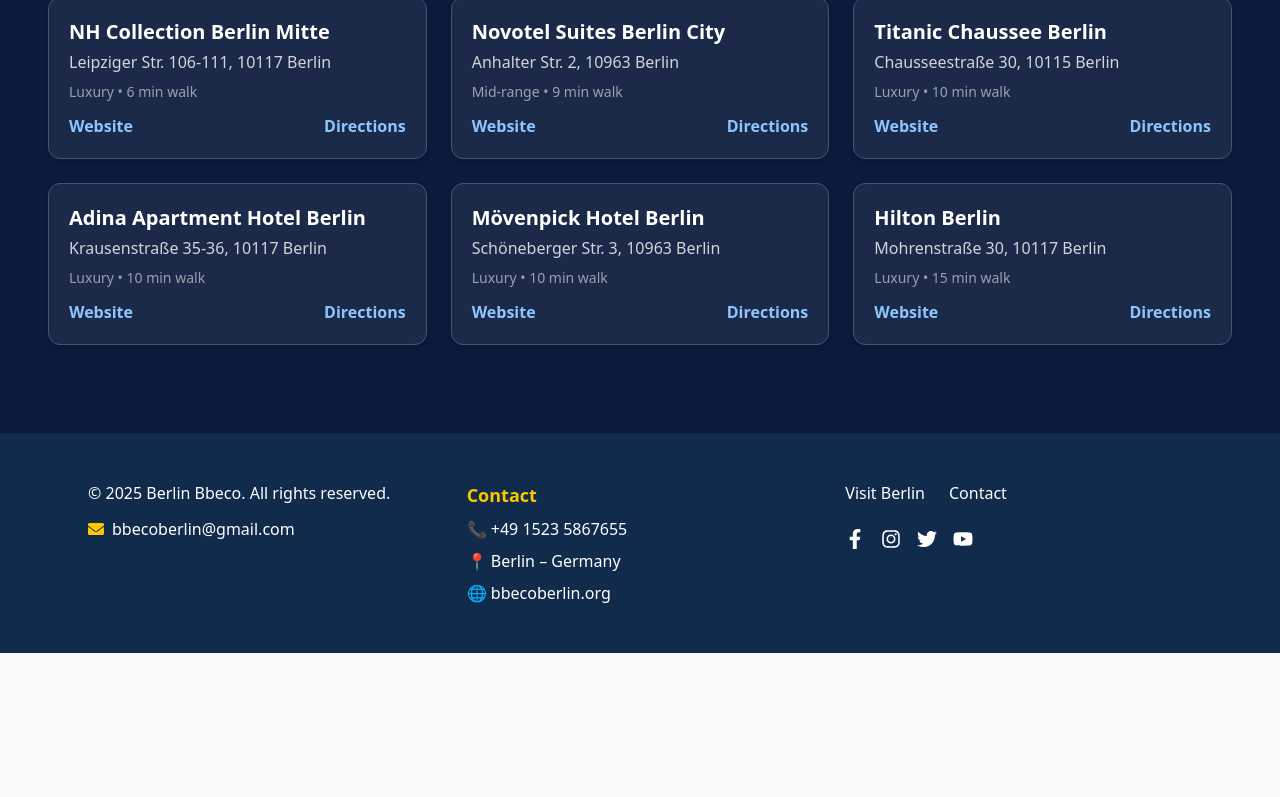
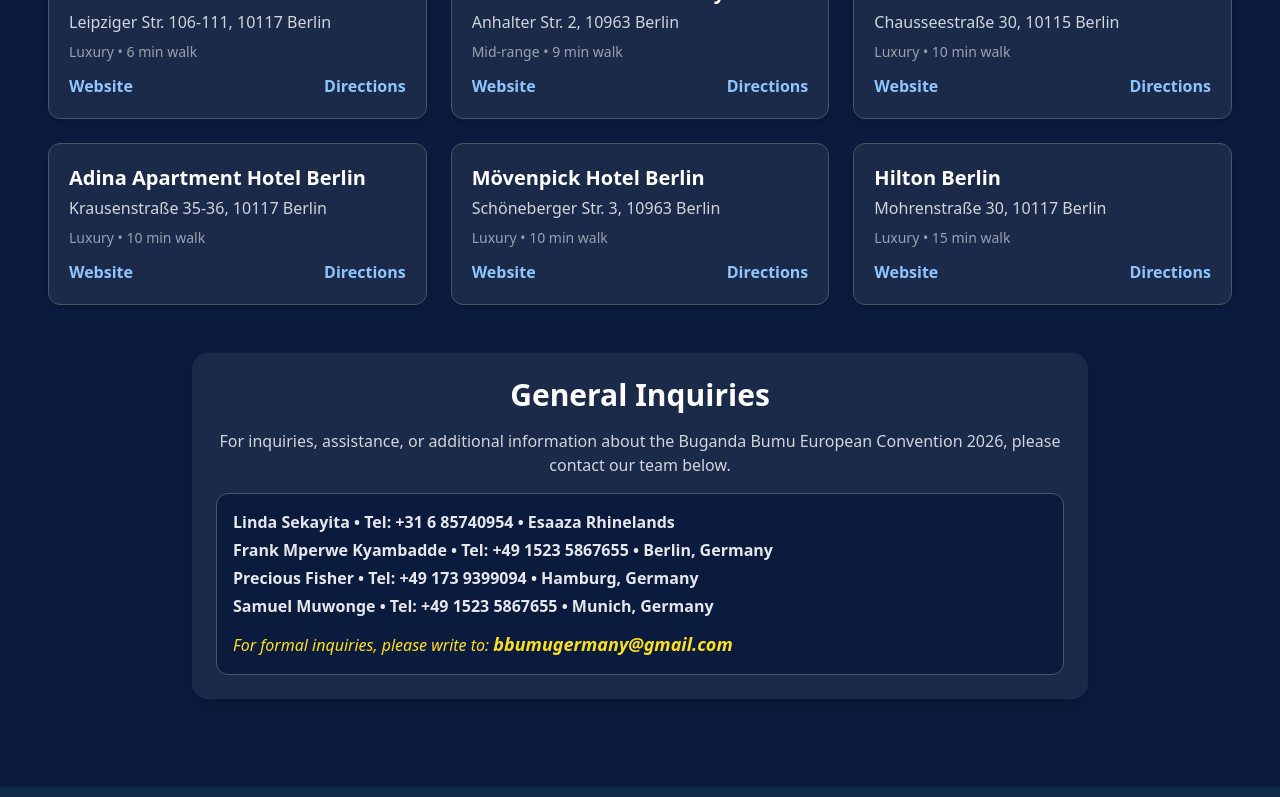
Before and after one commit to mperwe/bug-form_frontend, a React (Vite) app: page / in a window 1280 px wide. Shown: the part 2000-2797 px from the top of the page. Before the commit the page ends 2653 px from the top, so only its background shows below. Built offline with nearby package versions, Linux system fonts and the light colour scheme; the HTML template or start-up script is replaced by a standard one.

Commit message:
update Home pages 2

```diff
--- a/index.html
+++ b/index.html
@@ -4,7 +4,7 @@
     <meta charset="UTF-8" />
     <link rel="icon" type="image/svg+xml" href="/buganda.png" />
     <meta name="viewport" content="width=device-width, initial-scale=1.0" />
-    <title>BBECO</title>
+    <title>BBECO-BERLIN 2026</title>
   </head>
   <body>
     <div id="root"></div>
--- a/src/pages/Home.jsx
+++ b/src/pages/Home.jsx
@@ -26,12 +26,8 @@
       }
 
       const days = Math.floor(distance / (1000 * 60 * 60 * 24));
-      const hours = Math.floor(
-        (distance % (1000 * 60 * 60 * 24)) / (1000 * 60 * 60)
-      );
-      const minutes = Math.floor(
-        (distance % (1000 * 60 * 60)) / (1000 * 60)
-      );
+      const hours = Math.floor((distance % (1000 * 60 * 60 * 24)) / (1000 * 60 * 60));
+      const minutes = Math.floor((distance % (1000 * 60 * 60)) / (1000 * 60));
       const seconds = Math.floor((distance % (1000 * 60)) / 1000);
 
       setTimeLeft({ days, hours, minutes, seconds });
@@ -72,8 +68,7 @@
       name: "Select Hotel Berlin Checkpoint Charlie",
       address: "Hedemannstraße 11-12, 10969 Berlin",
       url: "https://www.select-hotels.com/en/hotel/select-hotel-berlin-checkpoint-charlie/",
-      directions:
-        "https://www.google.com/maps/dir//Select+Hotel+Berlin+Checkpoint+Charlie/",
+      directions: "https://www.google.com/maps/dir//Select+Hotel+Berlin+Checkpoint+Charlie/",
       type: "Mid-range",
       distance: "4 min walk",
     },
@@ -81,8 +76,7 @@
       name: "Hotel Gat Point Charlie",
       address: "Mauerstraße 81–82, 10117 Berlin",
       url: "https://www.hotelgatpointcharlie.com/",
-      directions:
-        "https://www.google.com/maps/dir//Hotel+Gat+Point+Charlie/",
+      directions: "https://www.google.com/maps/dir//Hotel+Gat+Point+Charlie/",
       type: "Mid-range",
       distance: "5 min walk",
     },
@@ -90,8 +84,7 @@
       name: "NH Collection Berlin Mitte",
       address: "Leipziger Str. 106-111, 10117 Berlin",
       url: "https://www.nh-hotels.com/hotel/nh-collection-berlin-mitte-checkpoint-charlie",
-      directions:
-        "https://www.google.com/maps/dir//NH+Collection+Berlin+Mitte/",
+      directions: "https://www.google.com/maps/dir//NH+Collection+Berlin+Mitte/",
       type: "Luxury",
       distance: "6 min walk",
     },
@@ -99,8 +92,7 @@
       name: "Novotel Suites Berlin City",
       address: "Anhalter Str. 2, 10963 Berlin",
       url: "https://all.accor.com/hotel/3745/index.en.shtml",
-      directions:
-        "https://www.google.com/maps/dir//Novotel+Suites+Berlin+City+Potsdamer+Platz/",
+      directions: "https://www.google.com/maps/dir//Novotel+Suites+Berlin+City+Potsdamer+Platz/",
       type: "Mid-range",
       distance: "9 min walk",
     },
@@ -108,8 +100,7 @@
       name: "Titanic Chaussee Berlin",
       address: "Chausseestraße 30, 10115 Berlin",
       url: "https://www.titanic.com.tr/titanic-chaussee-berlin",
-      directions:
-        "https://www.google.com/maps/dir//Titanic+Chaussee+Berlin/",
+      directions: "https://www.google.com/maps/dir//Titanic+Chaussee+Berlin/",
       type: "Luxury",
       distance: "10 min walk",
     },
@@ -117,8 +108,7 @@
       name: "Adina Apartment Hotel Berlin",
       address: "Krausenstraße 35-36, 10117 Berlin",
       url: "https://www.adinahotels.com/de/apartments/berlin-checkpoint-charlie/",
-      directions:
-        "https://www.google.com/maps/dir//Adina+Apartment+Hotel+Berlin/",
+      directions: "https://www.google.com/maps/dir//Adina+Apartment+Hotel+Berlin/",
       type: "Luxury",
       distance: "10 min walk",
     },
@@ -126,8 +116,7 @@
       name: "Mövenpick Hotel Berlin",
       address: "Schöneberger Str. 3, 10963 Berlin",
       url: "https://www.movenpick.com/",
-      directions:
-        "https://www.google.com/maps/dir//Mövenpick+Hotel+Berlin/",
+      directions: "https://www.google.com/maps/dir//Mövenpick+Hotel+Berlin/",
       type: "Luxury",
       distance: "10 min walk",
     },
@@ -177,8 +166,7 @@
       name: "Heart of Gold Hostel Berlin",
       address: "Berlin Mitte",
       url: "https://www.heartofgold-hostel.de/",
-      directions:
-        "https://www.google.com/maps/dir//Heart+of+Gold+Hostel+Berlin/",
+      directions: "https://www.google.com/maps/dir//Heart+of+Gold+Hostel+Berlin/",
       type: "Budget",
       distance: "8 min walk",
     },
@@ -186,8 +174,7 @@
       name: "Metropol Hostel Berlin",
       address: "Berlin Kreuzberg",
       url: "https://www.momondo.com/hotels/berlin/Metropol-Hostel-Berlin.mhd349548.ksp",
-      directions:
-        "https://www.google.com/maps/dir//Metropol+Hostel+Berlin/",
+      directions: "https://www.google.com/maps/dir//Metropol+Hostel+Berlin/",
       type: "Budget",
       distance: "10 min walk",
     },
@@ -195,8 +182,7 @@
       name: "Ballhaus Berlin Hostel",
       address: "Chausseestraße 102, Berlin",
       url: "https://www.ballist-haus-berlin-hostel.de/",
-      directions:
-        "https://www.google.com/maps/dir//Ballhaus+Berlin+Hostel/",
+      directions: "https://www.google.com/maps/dir//Ballhaus+Berlin+Hostel/",
       type: "Budget",
       distance: "11 min walk",
     },
@@ -204,8 +190,7 @@
       name: "Acama Hotel & Hostel Kreuzberg",
       address: "Tempelhofer Ufer 8/9, 10963 Berlin",
       url: "https://www.booking.com/hotel/de/acama-hotel-hostel-kreuzberg.html",
-      directions:
-        "https://www.google.com/maps/dir//acama+Hotel+%26+Hostel+Kreuzberg/",
+      directions: "https://www.google.com/maps/dir//acama+Hotel+%26+Hostel+Kreuzberg/",
       type: "Budget",
       distance: "12 min walk",
     },
@@ -213,8 +198,7 @@
       name: "36 Rooms Hostel Berlin Kreuzberg",
       address: "Spreewaldplatz 8, 10999 Berlin",
       url: "https://www.booking.com/hotel/de/36-rooms-berlin-kreuzberg.html",
-      directions:
-        "https://www.google.com/maps/dir//36+Rooms+Hostel+Berlin/",
+      directions: "https://www.google.com/maps/dir//36+Rooms+Hostel+Berlin/",
       type: "Budget",
       distance: "15 min walk",
     },
@@ -337,8 +321,6 @@
               ))}
             </ul>
 
-
-            {/* Registration Button */}
             <div className="text-center mt-6">
               <a
                 href="https://forms.gle/PaD39jWRFeZJFxFLA"
@@ -350,7 +332,6 @@
               </a>
             </div>
 
-            {/* DISCLAIMER ADDED HERE — NOTHING REMOVED ABOVE */}
             <p className="mt-4 text-yellow-300 text-sm text-center font-semibold">
               Payment deadline for Ugandan Delegates:{" "}
               <span className="underline">15 February 2026</span>
@@ -364,15 +345,17 @@
             </h2>
 
             <div className="space-y-6 text-gray-200">
-              {/* Germany Bank + PayPal combined */}
+              {/* Germany Bank + PayPal */}
               <div className="bg-[#0B1B3D] p-4 rounded-xl border border-white-400">
-                {/* Germany Bank */}
                 <h3 className="text-yellow-400 font-bold mb-2">🏦 Germany Bank</h3>
                 <p>
                   Bank: <strong>Finom</strong>
                 </p>
                 <p>
-                  Account Name: <strong>Ugandische Deutsche Gemeinde Berlin-Brandenburg e. V.</strong>
+                  Account Name:{" "}
+                  <strong>
+                    Ugandische Deutsche Gemeinde Berlin-Brandenburg e. V.
+                  </strong>
                 </p>
                 <p>
                   IBAN: <strong>DE51 1001 8000 0790 3176 89</strong>
@@ -381,12 +364,8 @@
                   BIC: <strong>FNOMDEB2</strong>
                 </p>
 
-                {/* Divider line */}
-                <div className="my-4 border-t border-gray-500 text-center text-gray-400">
+                <div className="my-4 border-t border-gray-500"></div>
 
-                </div>
-
-                {/* PayPal */}
                 <h3 className="text-yellow-400 font-bold mb-2">💻 PayPal</h3>
                 <p>frankmperwe@gmail.com</p>
                 <p className="text-xs italic text-yellow-300 mt-1">
@@ -394,14 +373,17 @@
                 </p>
               </div>
 
-              {/* Netherlands Account */}
+              {/* Netherlands */}
               <div className="bg-[#0B1B3D] p-4 rounded-xl border border-white-400">
-                <h3 className="text-yellow-400 font-bold mb-2">🏦 Netherlands Account</h3>
+                <h3 className="text-yellow-400 font-bold mb-2">
+                  🏦 Netherlands Account
+                </h3>
                 <p>
                   Bank: <strong>Rabobank</strong>
                 </p>
                 <p>
-                  Account Name: <strong>STICHTING BUGANDA RHINELANDS</strong>
+                  Account Name:{" "}
+                  <strong>STICHTING BUGANDA RHINELANDS</strong>
                 </p>
                 <p>
                   IBAN: <strong>NL76 RABO 0162 8971 89</strong>
@@ -414,9 +396,11 @@
                 </p>
               </div>
 
-              {/* Uganda Account */}
+              {/* Uganda */}
               <div className="bg-[#0B1B3D] p-4 rounded-xl border border-white-400">
-                <h3 className="text-yellow-400 font-bold mb-2">🏦 Uganda Account</h3>
+                <h3 className="text-yellow-400 font-bold mb-2">
+                  🏦 Uganda Account
+                </h3>
                 <p>
                   Bank: <strong>Centenary Bank Rubaga Branch</strong>
                 </p>
@@ -434,19 +418,10 @@
                     Please send your payment records to{" "}
                     <span className="underline">linda2000uk@yahoo.co.uk</span>
                     <br />
-                    or WhatsApp Linda on <span className="underline">+31 6 85740954</span>
+                    or WhatsApp Linda on{" "}
+                    <span className="underline">+31 6 85740954</span>
                   </p>
                 </div>
-              </div>
-
-
-
-
-
-
-
-              <div className="text-center text-gray-300 pt-4">
-
               </div>
             </div>
           </div>
@@ -456,19 +431,22 @@
         <div className="mt-12 max-w-7xl mx-auto flex justify-center gap-4">
           <button
             onClick={() => setActiveFilter("hotels")}
-            className={`px-6 py-2 rounded-full font-bold ${activeFilter === "hotels"
+            className={`px-6 py-2 rounded-full font-bold ${
+              activeFilter === "hotels"
                 ? "bg-[#8B5E3C]"
                 : "bg-[#1B2A49]"
-              } hover:bg-[#8B5E3C] transition`}
+            } hover:bg-[#8B5E3C] transition`}
           >
             Hotels
           </button>
+
           <button
             onClick={() => setActiveFilter("hostels")}
-            className={`px-6 py-2 rounded-full font-bold ${activeFilter === "hostels"
+            className={`px-6 py-2 rounded-full font-bold ${
+              activeFilter === "hostels"
                 ? "bg-[#8B5E3C]"
                 : "bg-[#1B2A49]"
-              } hover:bg-[#8B5E3C] transition`}
+            } hover:bg-[#8B5E3C] transition`}
           >
             Hostels
           </button>
@@ -481,10 +459,11 @@
               (place, i) => (
                 <div
                   key={i}
-                  className={`bg-[#1B2A49] rounded-xl shadow-md p-5 border ${place.recommended
+                  className={`bg-[#1B2A49] rounded-xl shadow-md p-5 border ${
+                    place.recommended
                       ? "border-yellow-400 shadow-yellow-400"
                       : "border-gray-600"
-                    } hover:shadow-lg hover:bg-[#8B5E3C] hover:text-white transition-all`}
+                  } hover:shadow-lg hover:bg-[#8B5E3C] hover:text-white transition-all`}
                 >
                   <h3 className="text-xl font-semibold mb-1 flex items-center gap-2">
                     {place.name}
@@ -523,7 +502,35 @@
             )}
           </div>
         </section>
-      </main>
+
+{/* CONTACT SECTION (POLISHED) */}
+<section className="mt-12 bg-[#1B2A49] p-6 rounded-2xl max-w-4xl mx-auto shadow-lg">
+  <h2 className="text-3xl font-bold text-center mb-4 text-white">General Inquiries</h2>
+
+  <p className="text-center text-gray-300 mb-4">
+    For inquiries, assistance, or additional information about the Buganda Bumu European Convention 2026,
+    please contact our team below.
+  </p>
+
+  <div className="grid grid-cols-1 gap-6 text-gray-200">
+    <div className="bg-[#0B1B3D] p-4 rounded-xl border border-gray-600">
+
+
+      <div className="space-y-1 text-justify">
+        <p className="font-semibold">Linda Sekayita • Tel: +31 6 85740954 • Esaaza Rhinelands</p>
+        <p className="font-semibold">Frank Mperwe Kyambadde • Tel: +49 1523 5867655 • Berlin, Germany</p>
+        <p className="font-semibold">Precious Fisher • Tel: +49 173 9399094 • Hamburg, Germany</p>
+        <p className="font-semibold">Samuel Muwonge • Tel: +49 1523 5867655 • Munich, Germany</p>
+      </div>
+
+     <p className="mt-3 italic text-yellow-300 text-justify">
+For formal inquiries, please write to: <strong className="text-lg">bbumugermany@gmail.com</strong>
+</p>
+    </div>
+  </div>
+</section>
+</main>
+
 
       <Footer />
     </div>
--- a/src/pages/Tour.jsx
+++ b/src/pages/Tour.jsx
@@ -77,7 +77,7 @@
       <section className="text-center py-10">
         <h1 className="text-4xl font-bold text-indigo-700 mb-4">Visit Berlin</h1>
         <p className="text-gray-700 max-w-3xl mx-auto mb-10">
-          Welcome to Berlin — a vibrant city of history, innovation, and culture.
+          Welcome to Berlin,  a vibrant city of history, innovation, and culture.
           Below are top attractions with official links and quick access to Google Maps.
         </p>
 
```
Also changed, not shown: src/components/Nabvar.jsx (+0 -12 lines).
